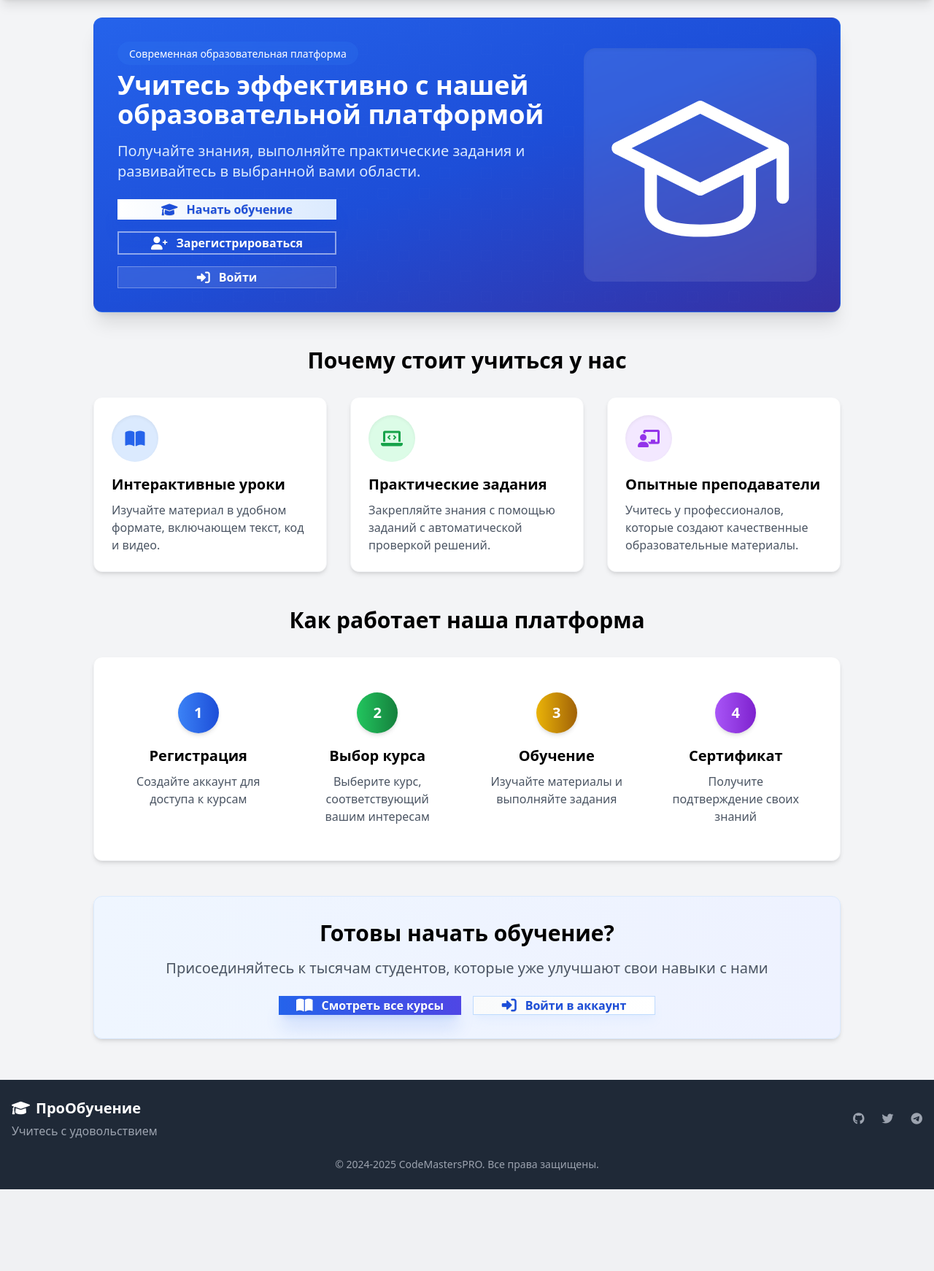
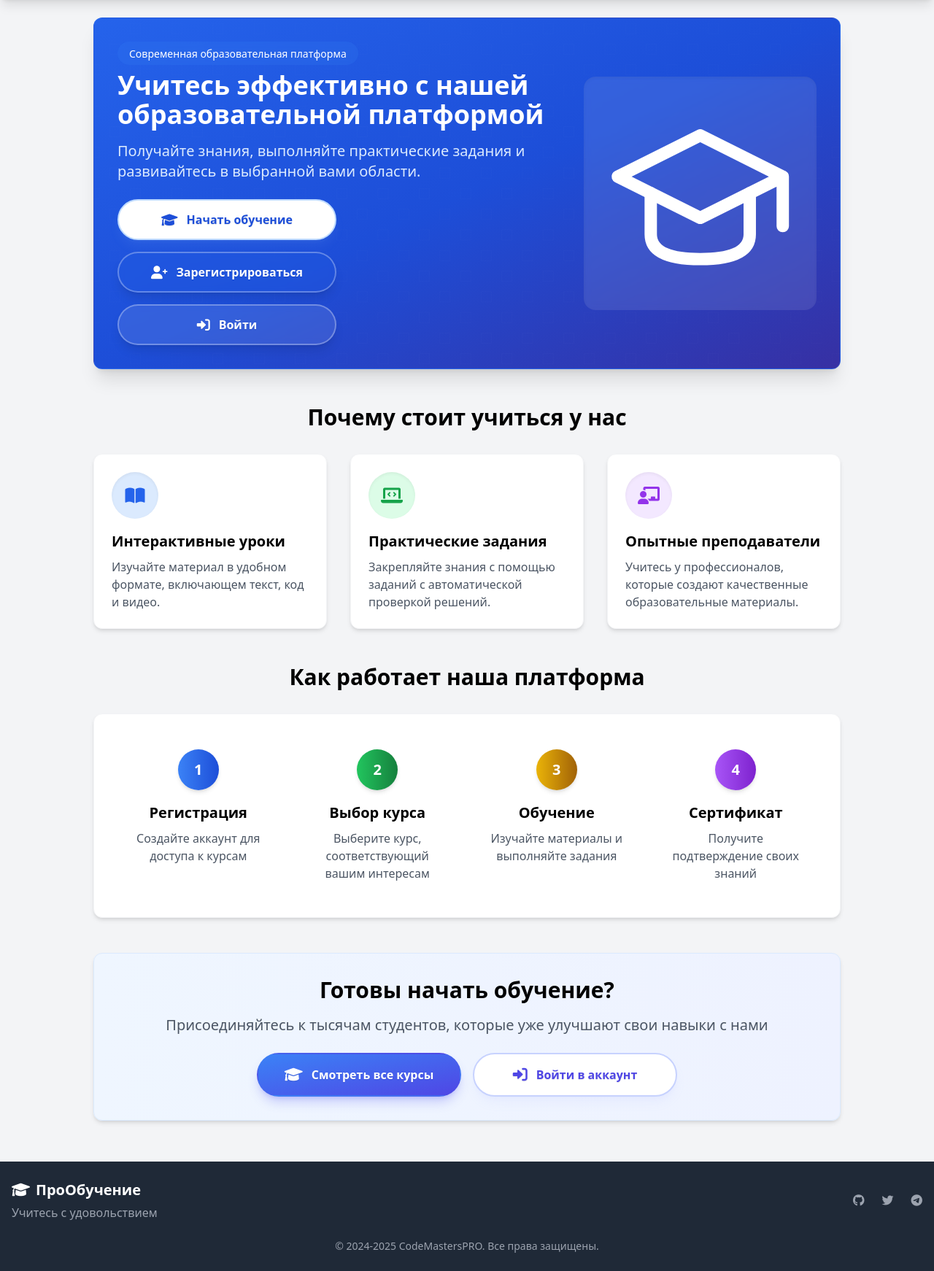
Before and after one commit to Sagaidak-Yevgeniy/proobuchdev, a Django app: page / in a window 1280 px wide. Shown: the part 88-1830 px from the top of the page at 73% size. Before the commit the page ends 1718 px from the top, so only its background shows below. Run offline with Django 5.2, Linux system fonts and the light colour scheme; parts of the project's set-up code (start-up, migrations or seed data) failed here and were passed over; some libraries are stand-ins or nearby versions.

Commit message:
Update home page button styles and address dashboard display issue.
Replit-Commit-Author: Agent
Replit-Commit-Session-Id: 27bd9cc6-dd37-49f3-809c-eaee9c710eaa
Replit-Commit-Screenshot-Url: https://storage.googleapis.com/screenshot-production-us-central1/dd7133e5-0784-467d-88f8-1237e43ae485/9e3f5ce1-7588-4fa4-97e8-19941e8ecd4e.jpg

```diff
--- a/templates/home.html
+++ b/templates/home.html
@@ -15,14 +15,14 @@
                 <h1 class="text-2xl sm:text-3xl md:text-4xl font-bold mb-4 text-shadow">Учитесь эффективно с нашей образовательной платформой</h1>
                 <p class="text-base sm:text-lg md:text-xl mb-6 text-blue-100">Получайте знания, выполняйте практические задания и развивайтесь в выбранной вами области.</p>
                 <div class="flex flex-col sm:flex-row flex-wrap gap-4 max-w-2xl">
-                    <a href="{% url 'course_list' %}" class="btn bg-gradient-to-r from-white to-blue-100 text-blue-700 hover:to-blue-200 shadow-xl shadow-blue-700/20 hover:shadow-blue-700/30 font-semibold hover-lift w-full sm:w-[280px] md:w-[300px] text-center flex items-center justify-center">
+                    <a href="{% url 'course_list' %}" class="btn rounded-full bg-white text-blue-700 border-2 border-blue-200 hover:border-blue-300 font-bold py-3 px-6 shadow-lg hover:shadow-xl shadow-blue-300/10 w-full sm:w-[280px] md:w-[300px] flex items-center justify-center transform transition-all duration-300 hover:scale-105 hover:bg-blue-50">
                         <i class="fas fa-graduation-cap mr-3 text-lg"></i>Начать обучение
                     </a>
                     {% if not user.is_authenticated %}
-                    <a href="{% url 'register' %}" class="btn btn-glass border-2 border-white/50 font-semibold hover-lift w-full sm:w-[280px] md:w-[300px] text-center flex items-center justify-center">
+                    <a href="{% url 'register' %}" class="btn rounded-full bg-blue-600/20 backdrop-blur-sm text-white border-2 border-white/30 hover:border-white/50 hover:bg-blue-600/30 font-bold py-3 px-6 shadow-lg w-full sm:w-[280px] md:w-[300px] flex items-center justify-center transform transition-all duration-300 hover:scale-105">
                         <i class="fas fa-user-plus mr-3 text-lg"></i>Зарегистрироваться
                     </a>
-                    <a href="{% url 'login' %}" class="btn bg-white/10 backdrop-blur-sm border border-white/30 text-white font-semibold hover:bg-white/20 hover-lift w-full sm:w-[280px] md:w-[300px] text-center flex items-center justify-center">
+                    <a href="{% url 'login' %}" class="btn rounded-full bg-white/10 backdrop-blur-sm text-white border-2 border-white/30 hover:border-white/50 hover:bg-white/20 font-bold py-3 px-6 shadow-lg w-full sm:w-[280px] md:w-[300px] flex items-center justify-center transform transition-all duration-300 hover:scale-105">
                         <i class="fas fa-sign-in-alt mr-3 text-lg"></i>Войти
                     </a>
                     {% endif %}
@@ -114,18 +114,18 @@
         <h2 class="text-2xl sm:text-3xl font-bold mb-4 dark:text-white">Готовы начать обучение?</h2>
         <p class="text-base sm:text-lg md:text-xl text-gray-600 dark:text-gray-300 mb-6">Присоединяйтесь к тысячам студентов, которые уже улучшают свои навыки с нами</p>
         <div class="flex flex-col sm:flex-row flex-wrap justify-center gap-4 max-w-3xl mx-auto">
-            <a href="{% url 'course_list' %}" class="btn bg-gradient-to-r from-blue-600 to-indigo-600 text-white hover:from-blue-700 hover:to-indigo-700 shadow-xl shadow-blue-600/20 font-semibold w-full sm:w-auto sm:min-w-[250px] pulse-on-hover group flex items-center justify-center">
+            <a href="{% url 'course_list' %}" class="btn rounded-full bg-gradient-to-br from-blue-500 to-indigo-600 hover:from-blue-600 hover:to-indigo-700 text-white font-bold py-4 px-8 shadow-lg hover:shadow-xl shadow-indigo-500/30 w-full sm:w-auto sm:min-w-[280px] flex items-center justify-center transform transition-all duration-300 hover:scale-105 border-2 border-transparent">
                 <span class="flex items-center">
-                    <i class="fas fa-book-open mr-3 text-xl group-hover:animate-bounce"></i>
+                    <i class="fas fa-graduation-cap mr-3 text-xl group-hover:animate-bounce"></i>
                     Смотреть все курсы
                 </span>
             </a>
             {% if not user.is_authenticated %}
-            <a href="{% url 'login' %}" class="btn bg-gradient-to-r from-gray-50 to-white text-blue-700 border border-blue-200 hover:border-blue-300 hover:from-white hover:to-blue-50 shadow-lg hover:shadow-xl shadow-blue-300/10 font-semibold hover-lift w-full sm:w-auto sm:min-w-[250px] flex items-center justify-center">
+            <a href="{% url 'login' %}" class="btn rounded-full bg-white text-indigo-600 border-2 border-indigo-200 hover:border-indigo-400 font-bold py-4 px-8 shadow-lg hover:shadow-xl shadow-indigo-300/10 w-full sm:w-auto sm:min-w-[280px] flex items-center justify-center transform transition-all duration-300 hover:scale-105 hover:bg-indigo-50">
                 <i class="fas fa-sign-in-alt mr-3 text-xl"></i>Войти в аккаунт
             </a>
             {% else %}
-            <a href="{% url 'my_certificates' %}" class="btn bg-gradient-to-r from-gray-50 to-white text-blue-700 border border-blue-200 hover:border-blue-300 hover:from-white hover:to-blue-50 shadow-lg hover:shadow-xl shadow-blue-300/10 font-semibold hover-lift w-full sm:w-auto sm:min-w-[250px] flex items-center justify-center">
+            <a href="{% url 'my_certificates' %}" class="btn rounded-full bg-white text-indigo-600 border-2 border-indigo-200 hover:border-indigo-400 font-bold py-4 px-8 shadow-lg hover:shadow-xl shadow-indigo-300/10 w-full sm:w-auto sm:min-w-[280px] flex items-center justify-center transform transition-all duration-300 hover:scale-105 hover:bg-indigo-50">
                 <i class="fas fa-certificate mr-3 text-xl"></i>Мои сертификаты
             </a>
             {% endif %}
```
